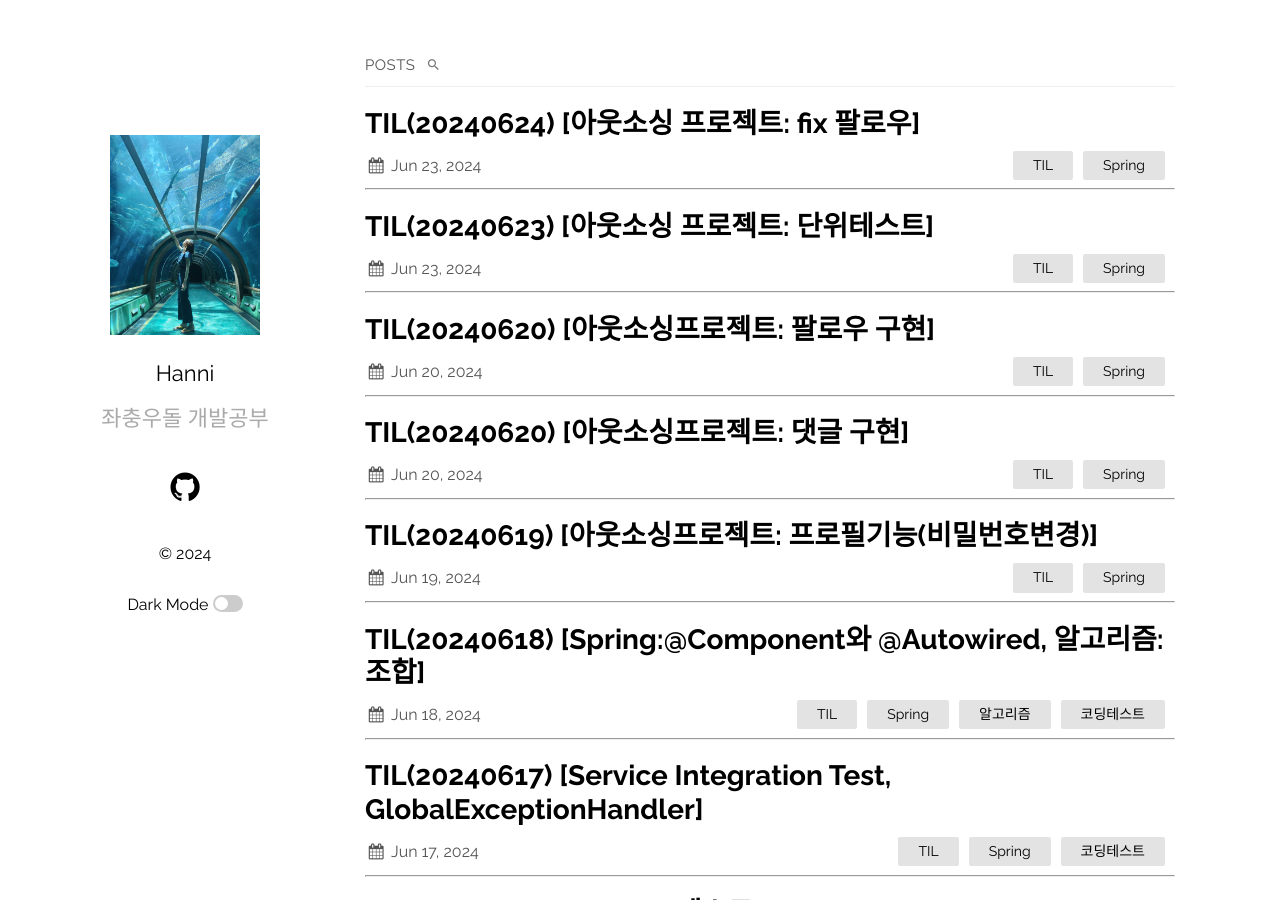
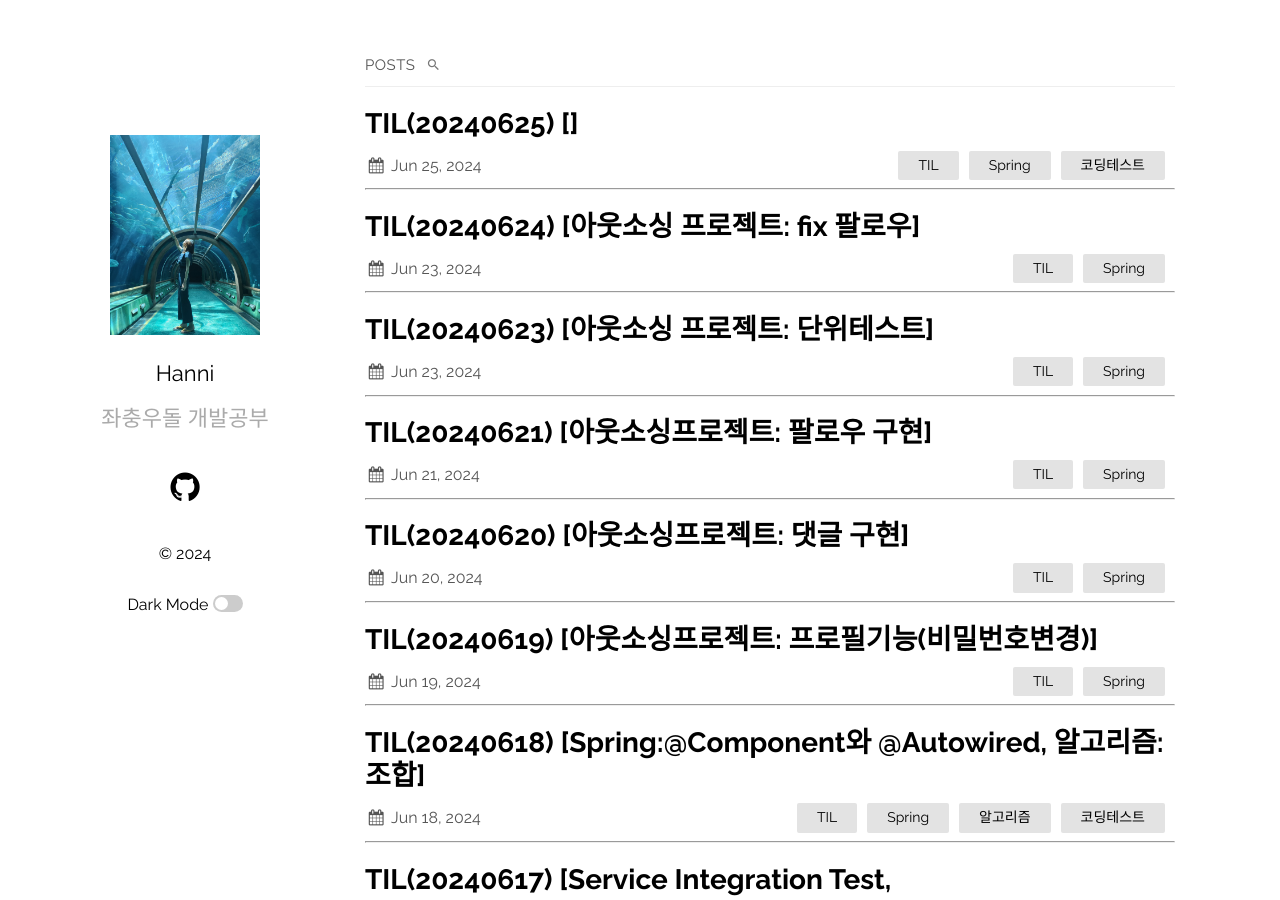
Before and after one commit to HaejungHan/HaejungHan.previous.blog, a Jekyll site: the page built from index.md, in a window 1280 px wide and 900 px high. Built offline with Jekyll 4.4.1, drawn with Linux system fonts in a browser that asks for light colours.

Commit message:
20240625 TIL

```diff
--- a/_posts/2024-06-21-아웃소싱프로젝트 팔로우구현.markdown
+++ b/_posts/2024-06-21-아웃소싱프로젝트 팔로우구현.markdown
@@ -1,7 +1,7 @@
 ---
 layout: post
-title:  "TIL(20240620) [아웃소싱프로젝트: 팔로우 구현]"
-date:  2024-06-20
+title:  "TIL(20240621) [아웃소싱프로젝트: 팔로우 구현]"
+date:  2024-06-21
 categories: TIL Spring
 ---
 
```
Also changed, not shown: _posts/2024-06-25-최소직사각형.markdown (added, +53 -0 lines).
